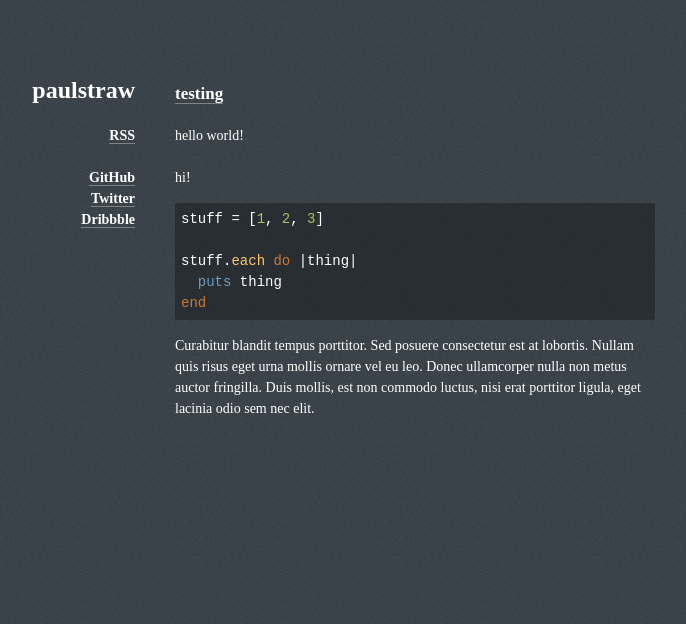
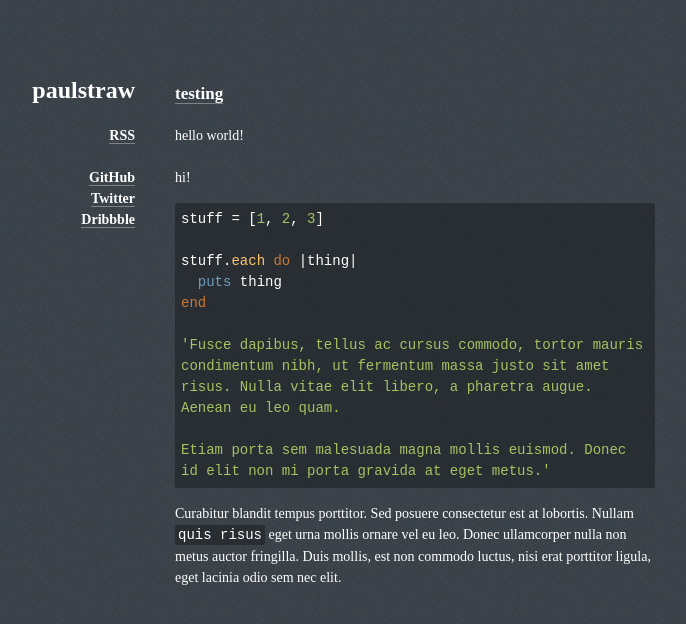
Before and after one commit to paulstraw/paulstraw.github.com, a Jekyll site: the page built from _posts/2013-02-28-testing.md, in a window 1280 px wide. Shown: the top 624 px of the page, without its empty margins (315-1001 px from the left). Built offline with Jekyll 4.4.1, drawn with Linux system fonts in a browser that asks for light colours; nearby versions of some CDN libraries; Markdown is read by kramdown in place of the engine named in the settings; comment, search, counter and statistics services are not loaded.

Commit message:
Updated pre/code styles, and test post to match.

````diff
--- a/_posts/2013-02-28-testing.md
+++ b/_posts/2013-02-28-testing.md
@@ -13,6 +13,10 @@ stuff = [1, 2, 3]
 stuff.each do |thing|
   puts thing
 end
+
+'Fusce dapibus, tellus ac cursus commodo, tortor mauris condimentum nibh, ut fermentum massa justo sit amet risus. Nulla vitae elit libero, a pharetra augue. Aenean eu leo quam.
+
+Etiam porta sem malesuada magna mollis euismod. Donec id elit non mi porta gravida at eget metus.'
 ```
 
-Curabitur blandit tempus porttitor. Sed posuere consectetur est at lobortis. Nullam quis risus eget urna mollis ornare vel eu leo. Donec ullamcorper nulla non metus auctor fringilla. Duis mollis, est non commodo luctus, nisi erat porttitor ligula, eget lacinia odio sem nec elit.
+Curabitur blandit tempus porttitor. Sed posuere consectetur est at lobortis. Nullam `quis risus` eget urna mollis ornare vel eu leo. Donec ullamcorper nulla non metus auctor fringilla. Duis mollis, est non commodo luctus, nisi erat porttitor ligula, eget lacinia odio sem nec elit.
--- a/site.css
+++ b/site.css
@@ -325,12 +325,22 @@ section#main {
       section#main div#articles article div.content p {
         margin-top: 21px; }
       section#main div#articles article div.content pre {
+        background: rgba(0, 0, 0, 0.3);
         margin: 15px 0 -6px;
-        background: rgba(0, 0, 0, 0.3);
         padding: 6px;
         border-radius: 2px;
         -webkit-border-radius: 2px;
         -moz-border-radius: 2px;
-        -o-border-radius: 2px; }
+        -o-border-radius: 2px;
+        white-space: pre-wrap; }
+        section#main div#articles article div.content pre code {
+          padding: 0;
+          background: transparent; }
       section#main div#articles article div.content code {
-        font-family: "Inconsolata", monospace; }
+        font-family: "Inconsolata", monospace;
+        background: rgba(0, 0, 0, 0.3);
+        border-radius: 2px;
+        -webkit-border-radius: 2px;
+        -moz-border-radius: 2px;
+        -o-border-radius: 2px;
+        padding: 2px 3px; }
````
Also changed, not shown: site.scss (+6 -2 lines).
